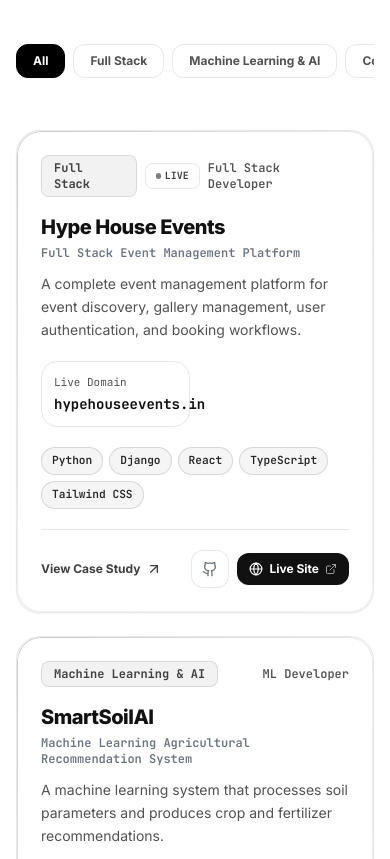
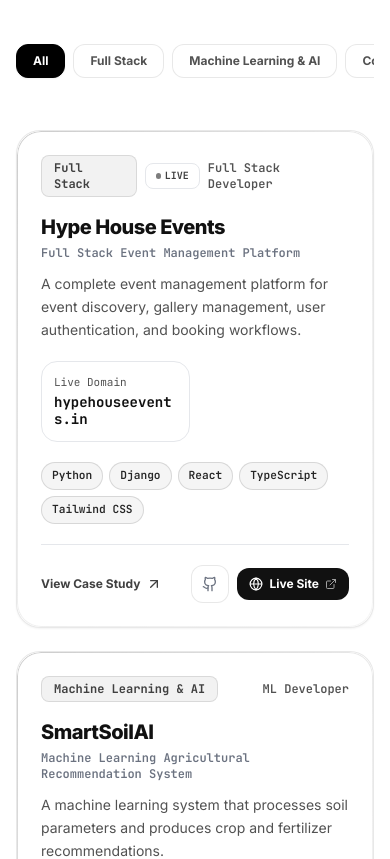
Before and after one commit to iblamesrix/personal-portfolio, a React (Vite) app: page / in a window 390 px wide. Shown: the part 7200-8059 px from the top of the page. Built offline with nearby package versions, Linux system fonts and the light colour scheme.

Commit message:
fix: prevent project card mobile overflow

```diff
--- a/src/components/ProjectsSection.tsx
+++ b/src/components/ProjectsSection.tsx
@@ -66,7 +66,7 @@ export const ProjectsSection: React.FC = () => {
                 animate={{ opacity: 1, scale: 1 }}
                 exit={{ opacity: 0, scale: 0.95 }}
                 transition={{ duration: 0.3, delay: idx * 0.05 }}
-                className={`card-3d glass gradient-border rounded-3xl p-6 sm:p-8 flex flex-col justify-between group ${
+                className={`card-3d glass gradient-border rounded-3xl p-6 sm:p-8 flex flex-col justify-between group min-w-0 overflow-hidden ${
                   project.id === 'hype-house-events' ? 'border-black/20 shadow-sm' : ''
                 }`}
               >
@@ -97,9 +97,9 @@ export const ProjectsSection: React.FC = () => {
                   {project.keyMetrics.filter(m => m.label !== 'Role').length > 0 && (
                     <div className="grid grid-cols-2 gap-2.5 mb-5">
                       {project.keyMetrics.filter(m => m.label !== 'Role').slice(0, 2).map((m, i) => (
-                        <div key={i} className="bg-black/3 p-3 rounded-2xl border border-black/6">
+                        <div key={i} className="bg-black/3 p-3 rounded-2xl border border-black/6 min-w-0 overflow-hidden">
                           <div className="text-[11px] text-neutral-400 font-mono">{m.label}</div>
-                          <div className="text-sm font-extrabold text-black font-mono mt-0.5">{m.value}</div>
+                          <div className="text-sm font-extrabold text-black font-mono mt-0.5 break-all whitespace-normal leading-tight">{m.value}</div>
                         </div>
                       ))}
                     </div>
```
